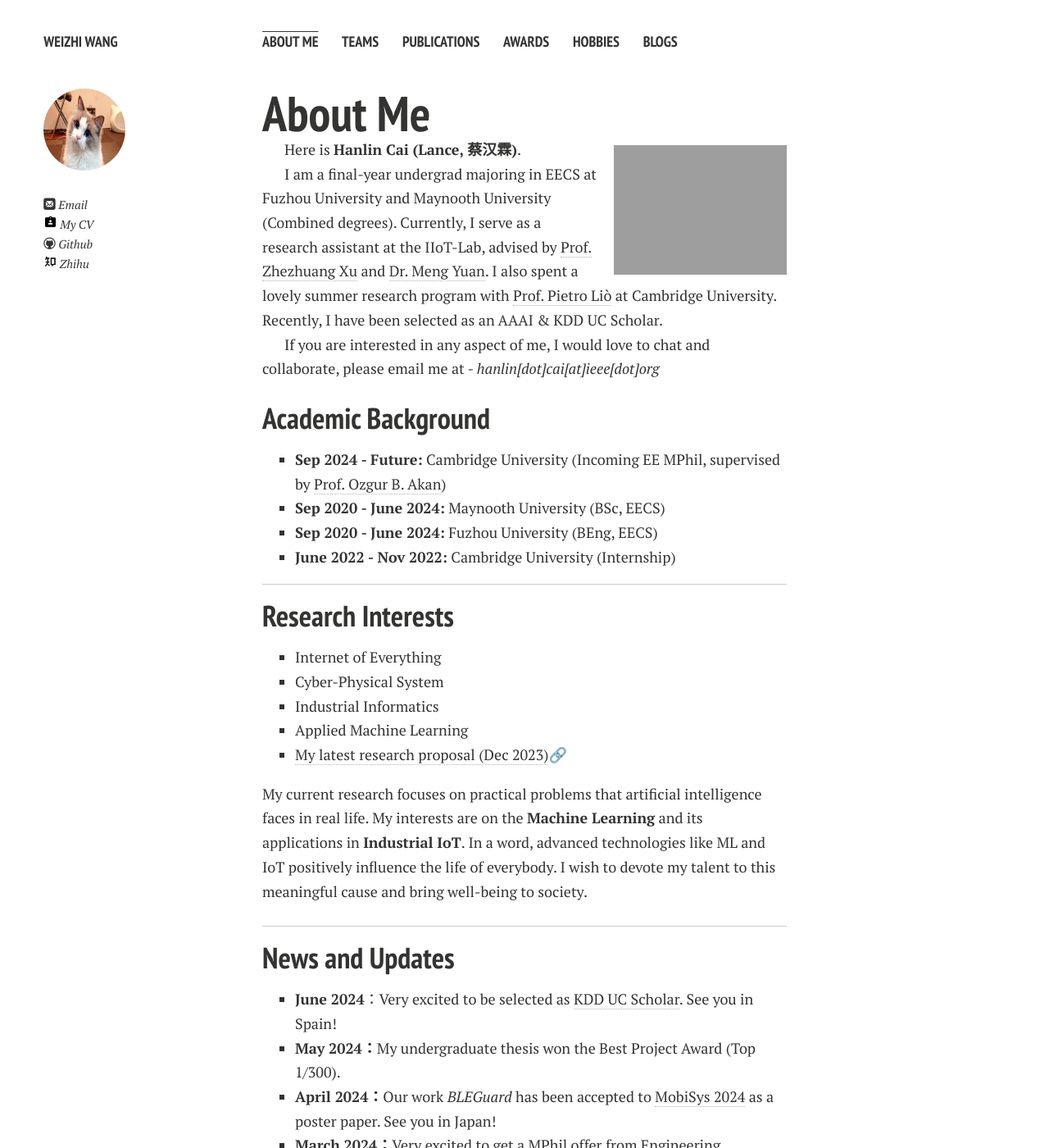
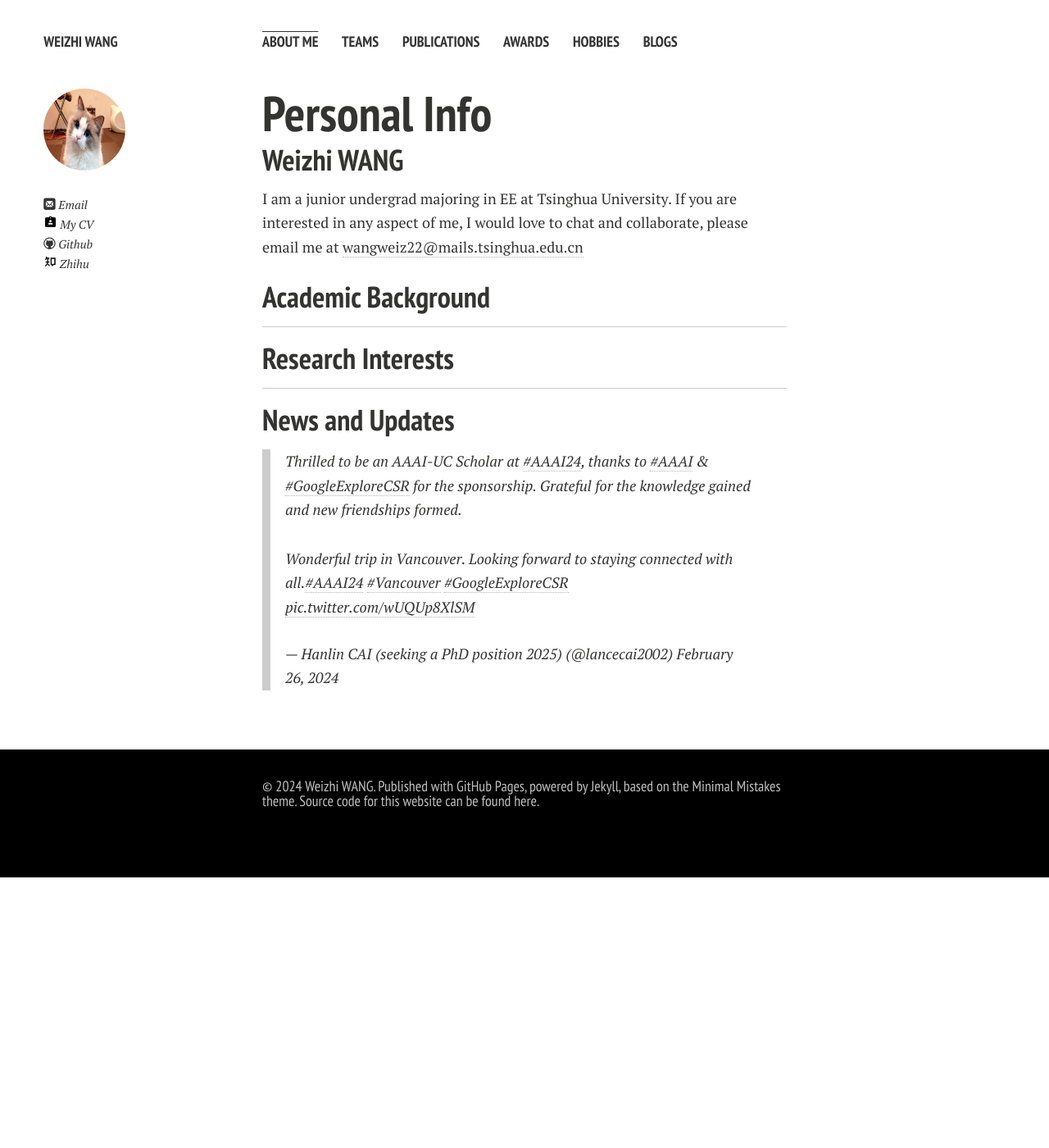
Before and after one commit to whirlbeds/whirlbeds.github.io, a Jekyll site: the page built from index.md, in a window 1280 px wide and 1400 px high. Shown: the whole window at 82% size. Built offline with Jekyll 4.4.1, drawn with Linux system fonts in a browser that asks for light colours; nearby versions of some CDN libraries; comment, search, counter and statistics services are not loaded; a style sheet for code colours, icons or effects is not loaded; our own code applies the rules of GitHub Pages for plain Markdown files; some of the changed text lies outside the part shown.

Commit message:
Update index.md

```diff
--- a/index.md
+++ b/index.md
@@ -2,47 +2,22 @@
 layout: page
 ---
 
-# About Me
+# Personal Info
 
-<img src="https://caihanlin.com/caihanlin.jpg" class="floatpic" width="360" height="480">
+## **Weizhi WANG**
 
-Here is **Hanlin Cai (Lance, 蔡汉霖)**.
-
-I am a final-year undergrad majoring in EECS at Fuzhou University and Maynooth University (Combined degrees). Currently, I serve as a research assistant at the IIoT-Lab, advised by [Prof. Zhezhuang Xu](https://www.researchgate.net/profile/Zhezhuang-Xu) and [Dr. Meng Yuan](https://www.researchgate.net/profile/Meng-Yuan-4). I also spent a lovely summer research program with [Prof. Pietro Liò](https://www.cl.cam.ac.uk/~pl219/) at Cambridge University. Recently, I have been selected as an AAAI & KDD UC Scholar.
-
-If you are interested in any aspect of me, I would love to chat and collaborate, please email me at - *hanlin[dot]cai[at]ieee[dot]org*
+I am a junior undergrad majoring in EE at Tsinghua University.
+If you are interested in any aspect of me, I would love to chat and collaborate, please email me at
+<wangweiz22@mails.tsinghua.edu.cn>
 
 ## Academic Background
-
-- **Sep 2024 - Future:** Cambridge University (Incoming EE MPhil, supervised by [Prof. Ozgur B. Akan](https://ioe.eng.cam.ac.uk/directory/akan))
-- **Sep 2020 - June 2024:** Maynooth University (BSc, EECS)
-- **Sep 2020 - June 2024:** Fuzhou University (BEng, EECS)
-- **June 2022 - Nov 2022:** Cambridge University (Internship)
 
 ---
 
 ## Research Interests
 
-- Internet of Everything
-- Cyber-Physical System
-- Industrial Informatics
-- Applied Machine Learning
-- [My latest research proposal (Dec 2023)](https://caihanlin.com/file/proposal-2023.pdf)🔗
-
-My current research focuses on practical problems that artificial intelligence faces in real life. My interests are on the **Machine Learning** and its applications in **Industrial IoT**. In a word, advanced technologies like ML and IoT positively influence the life of everybody.  I wish to devote my talent to this meaningful cause and bring well-being to society.
-
 ---
 
 ## News and Updates
 
-- **June 2024**：Very excited to be selected as [KDD UC Scholar](https://kdd2024.kdd.org/call-for-undergraduate-consortium/). See you in Spain!
-- **May 2024：**My undergraduate thesis won the Best Project Award (Top 1/300).
-- **April 2024：**Our work *BLEGuard* has been accepted to [MobiSys 2024](https://www.sigmobile.org/mobisys/2024/) as a poster paper. See you in Japan!
-- **March 2024：**Very excited to get a MPhil offer from Engineering department at Cambridge University!
-- **Dec 2023：**Very excited to be selected as [AAAI UC Scholar](https://aaai.org/aaai-conference/undergraduate-consortium-program/). See you in Canada!
-- **Aug 2023：**Happy to be awarded the FEPG Scholarship.
-- **May 2023：**Happy to be awarded the XiamenAir Scholarship.
-- **May 2023：**Collected the Finalist Award in MCM 2023 (Top 1%).
-- **Jun 2022：**Started research programme at [Cambridge AI Group](https://www.cl.cam.ac.uk/research/ai/), advised by Prof. Pietro Liò.
-
 <blockquote class="twitter-tweet"><p lang="en" dir="ltr">Thrilled to be an AAAI-UC Scholar at <a href="https://twitter.com/hashtag/AAAI24?src=hash&amp;ref_src=twsrc%5Etfw">#AAAI24</a>, thanks to <a href="https://twitter.com/hashtag/AAAI?src=hash&amp;ref_src=twsrc%5Etfw">#AAAI</a> &amp; <a href="https://twitter.com/hashtag/GoogleExploreCSR?src=hash&amp;ref_src=twsrc%5Etfw">#GoogleExploreCSR</a> for the sponsorship. Grateful for the knowledge gained and new friendships formed.<br><br>Wonderful trip in Vancouver. Looking forward to staying connected with all.<a href="https://twitter.com/hashtag/AAAI24?src=hash&amp;ref_src=twsrc%5Etfw">#AAAI24</a> <a href="https://twitter.com/hashtag/Vancouver?src=hash&amp;ref_src=twsrc%5Etfw">#Vancouver</a> <a href="https://twitter.com/hashtag/GoogleExploreCSR?src=hash&amp;ref_src=twsrc%5Etfw">#GoogleExploreCSR</a> <a href="https://t.co/wUQUp8XlSM">pic.twitter.com/wUQUp8XlSM</a></p>&mdash; Hanlin CAI (seeking a PhD position 2025) (@lancecai2002) <a href="https://twitter.com/lancecai2002/status/1762210025173344260?ref_src=twsrc%5Etfw">February 26, 2024</a></blockquote> <script async src="https://platform.twitter.com/widgets.js" charset="utf-8"></script>
```
